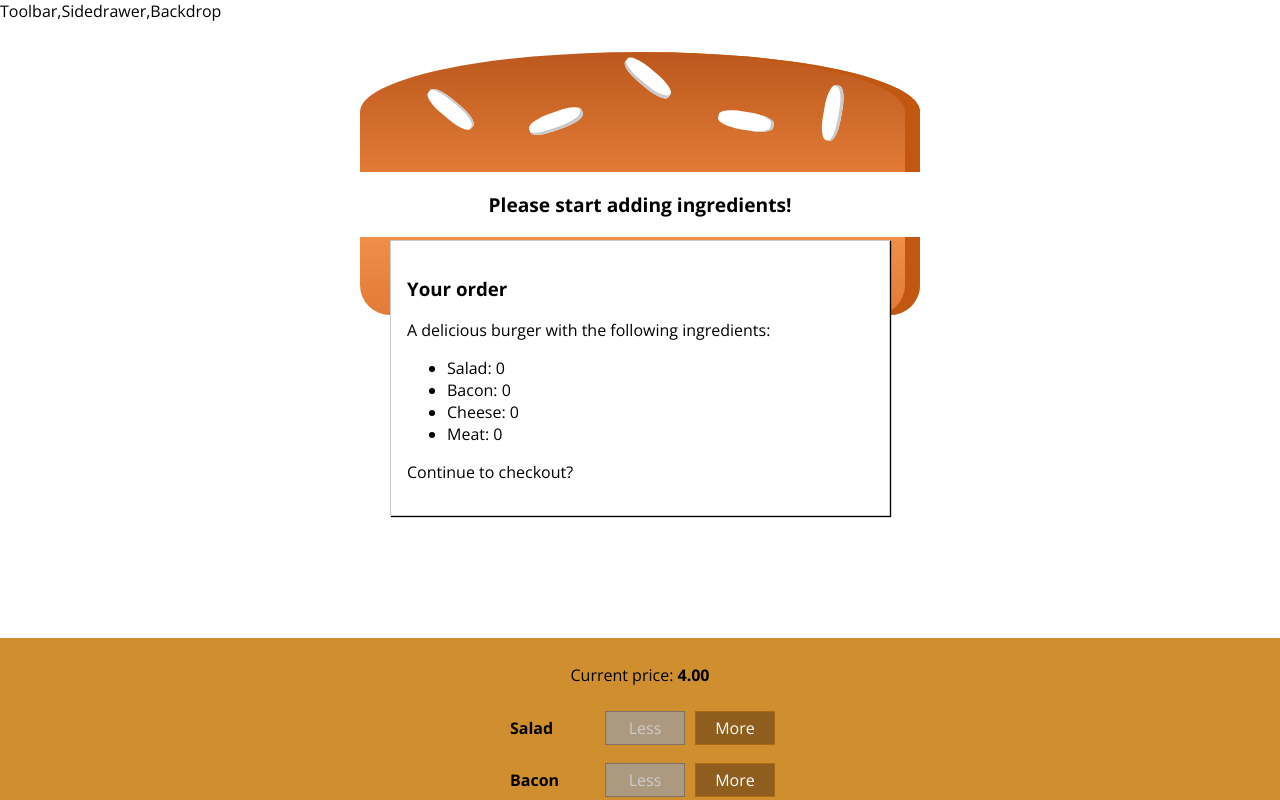
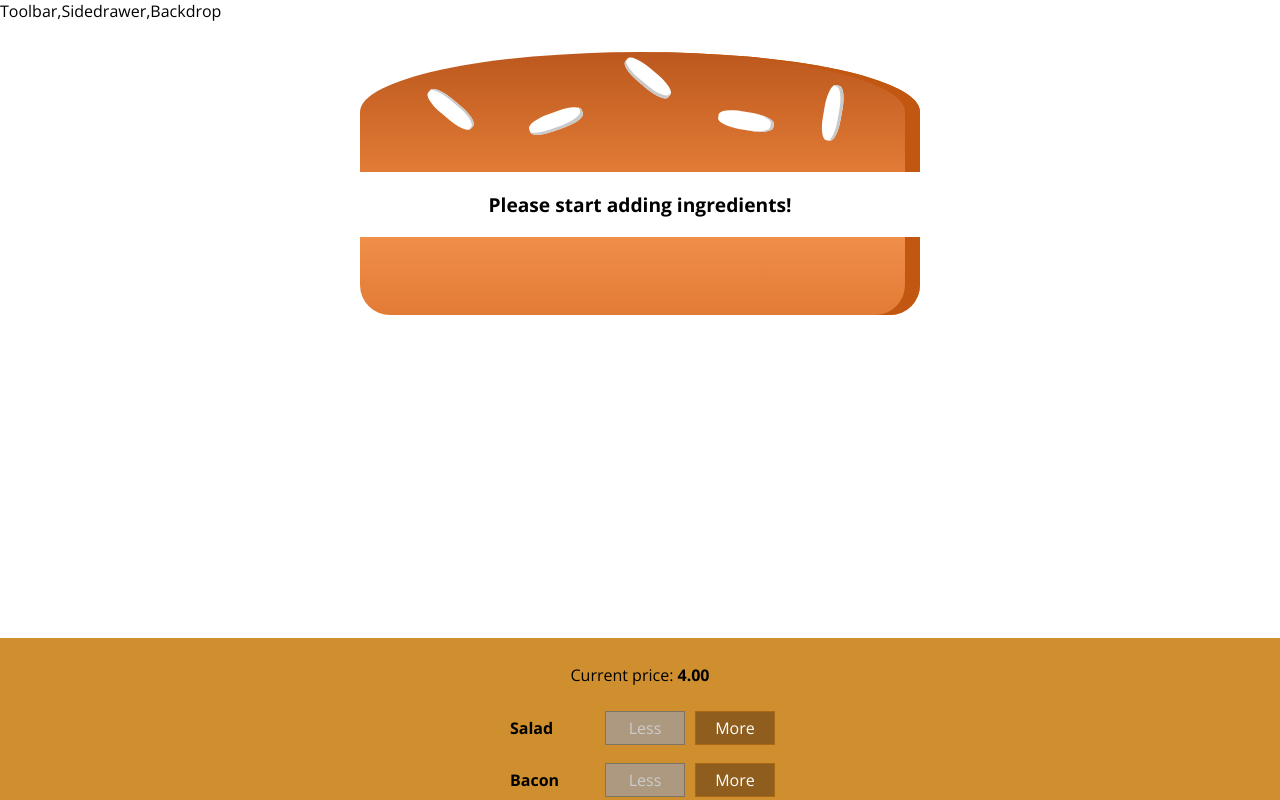
Before and after one commit to giorgiofrittoli/burger-app, a React (Create React App) app: page / in a window 1280 px wide. Shown: the top 800 px of the page. Built offline with nearby package versions, Linux system fonts and the light colour scheme.

Commit message:
show/hide summary modal

```diff
--- a/src/components/Burger/BuildControls/BuildControls.js
+++ b/src/components/Burger/BuildControls/BuildControls.js
@@ -25,6 +25,7 @@
         <button
             className={classes.OrderButton}
             disabled={!props.purchasable}
+            onClick={props.ordered}
         >ORDER NOW</button>
     </div>
 );
--- a/src/components/UI/Modal/Modal.js
+++ b/src/components/UI/Modal/Modal.js
@@ -3,7 +3,12 @@
 import classes from "./Modal.module.css";
 
 const modal = (props) => (
-    <div className={classes.Modal}>
+    <div
+        style={{
+            transform: props.show ? "translateY(0)" : "translateY(-100v)",
+            opacity: props.show ? "1" : "0"
+        }}
+        className={classes.Modal}>
         {props.children}
     </div>
 );
--- a/src/containers/BurgerBuilder/BurgerBuilder.js
+++ b/src/containers/BurgerBuilder/BurgerBuilder.js
@@ -22,7 +22,8 @@
             meat: 0
         },
         totalPrice: 4,
-        purchasable: false
+        purchasable: false,
+        purchasing: false,
     };
 
     addIngredientHandler = (type) => {
@@ -63,6 +64,10 @@
         this.setState({ purchasable: sum > 0 });
     }
 
+    purchaseHandler = () => {
+        this.setState({ purchasing: true });
+    }
+
     render() {
         const disabledInfo = {
             ...this.state.ingredients
@@ -74,7 +79,7 @@
 
         return (
             <Aux>
-                <Modal>
+                <Modal show={this.state.purchasing}>
                     <OrderSummary ingredients={this.state.ingredients} />
                 </Modal>
                 <Burger ingredients={this.state.ingredients} />
@@ -84,6 +89,7 @@
                     disabled={disabledInfo}
                     totalPrice={this.state.totalPrice}
                     purchasable={this.state.purchasable}
+                    ordered={this.purchaseHandler}
                 />
             </Aux>
         );
```
